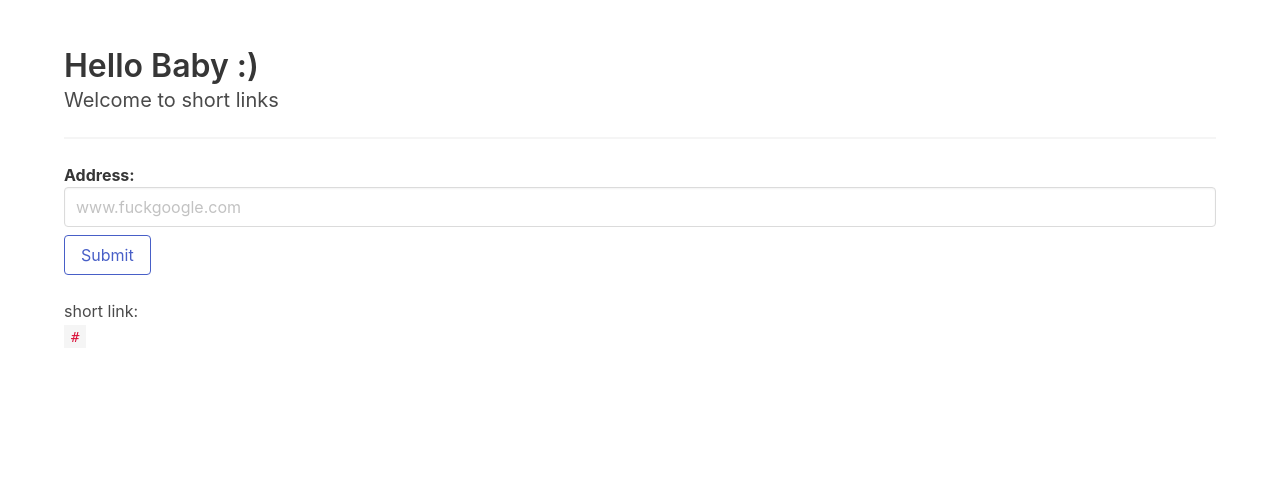
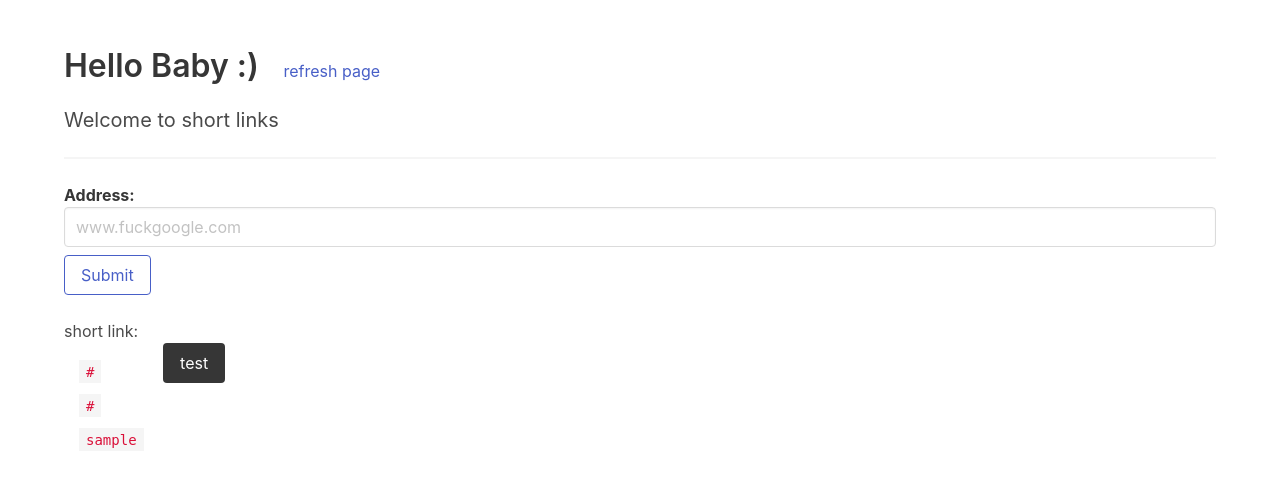
Before and after one commit to rahamoosavi1378/link-shorter, a Django app: template get_link/templates/get_link/index.html in a window 1280 px wide. Shown: the top 487 px of the page. Run offline with Django 4.2, Linux system fonts and the light colour scheme; the template is opened without the code that fills it: most values are stand-ins (such as "Sample title", 1, 10 or a date in 2020).

Commit message:
add tooltips and copy text

```diff
--- a/get_link/static/get-link/css/style.css
+++ b/get_link/static/get-link/css/style.css
@@ -1,3 +1,50 @@
 .red {
     background-color: crimson;
 }
+
+
+.tooltip {
+    position: relative;
+    display: inline-block;
+    cursor: pointer;
+}
+
+.tooltip .tooltip-text {
+    visibility: hidden;
+    /*width: 100%;*/
+    background-color: #555;
+    color: #fff;
+    text-align: center;
+    border-radius: 6px;
+    padding: 5px;
+    position: absolute;
+    z-index: 1;
+    bottom: 150%;
+    left: 50%;
+    margin-left: -75px;
+    opacity: 0;
+    transition: opacity 0.3s;
+}
+
+.tooltip .tooltip-text::after {
+    content: "";
+    position: absolute;
+    top: 100%;
+    left: 50%;
+    margin-left: -5px;
+    border-width: 5px;
+    border-style: solid;
+    border-color: #555 transparent transparent transparent;
+}
+
+.tooltip:hover .tooltip-text {
+    visibility: visible;
+    opacity: 1;
+}
+
+.codes {
+    display: inline-flex;
+    flex-direction: column;
+    gap: 10px;
+    margin: 15px;
+}
--- a/get_link/templates/get_link/index.html
+++ b/get_link/templates/get_link/index.html
@@ -13,7 +13,8 @@
 {% block content %}
     <main class="section">
         <section class="container">
-            <h1 class="title">Hello Baby :)</h1>
+            <h1 class="title" style="display: inline-block">Hello Baby :)</h1>
+            <a href="{% url 'get_link_page' %}" style="margin-left: 20px">refresh page</a>
             <p class="subtitle">Welcome to short links </p>
             <hr>
             {% if has_errors %}
@@ -39,8 +40,47 @@
             <br>
             {% if redirect_link != "" %}
                 <p>short link: </p>
-                <code>{{ redirect_link }}</code>
+                <div class="codes">
+                    <div class="tooltip">
+                        <span class="tooltip-text" id="myTooltip1">Copy to clipboard</span>
+                        <code id="myLink1" onclick="myFunction(1)" onmouseout="outFunc(1)">{{ redirect_link }}</code>
+                    </div>
+                    <div class="tooltip">
+                        <span class="tooltip-text" id="myTooltip2">Copy to clipboard</span>
+                        <code id="myLink2" onclick="myFunction(2)"
+                              onmouseout="outFunc(2)">{{ redirect_link_10_char }}</code>
+                    </div>
+                    <div class="tooltip">
+                        <span class="tooltip-text" id="myTooltip3">Copy to clipboard</span>
+                        <code id="myLink3" onclick="myFunction(3)"
+                              onmouseout="outFunc(3)">{{ redirect_link_slug }}</code>
+                    </div>
+                </div>
+
+
+
+
+                <a href="{{ redirect_link }}" class="button is-dark" target="_blank">test</a>
             {% endif %}
         </section>
     </main>
 {% endblock %}
+
+{% block attach_js_files %}
+    <script>
+        function myFunction(num) {
+            let copyText = document.getElementById("myLink" + num);
+
+            navigator.clipboard.writeText(copyText.innerText);
+
+            let tooltip = document.getElementById("myTooltip" + num);
+
+            tooltip.innerHTML = "Copied: <br>" + copyText.innerText;
+        }
+
+        function outFunc(num) {
+            let tooltip = document.getElementById("myTooltip" + num);
+            tooltip.innerHTML = "Copy to clipboard";
+        }
+    </script>
+{% endblock %}
```
